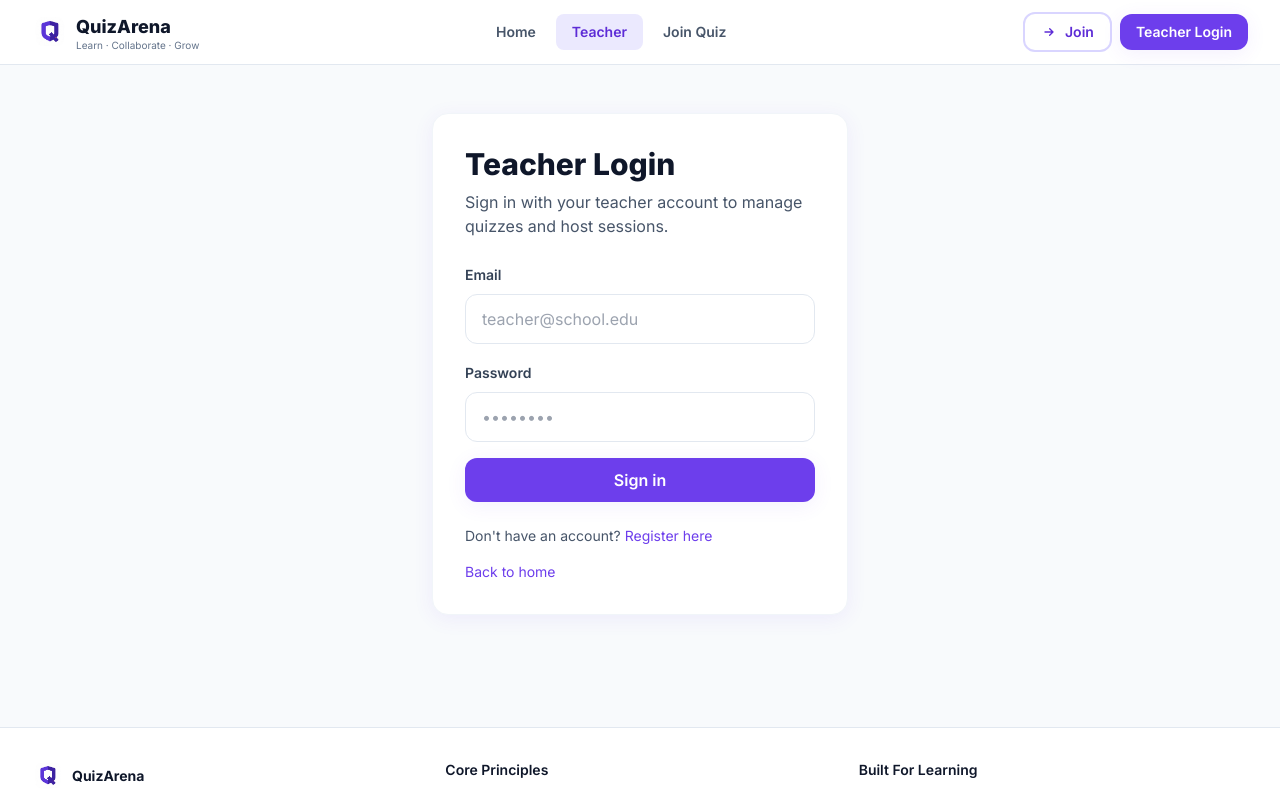
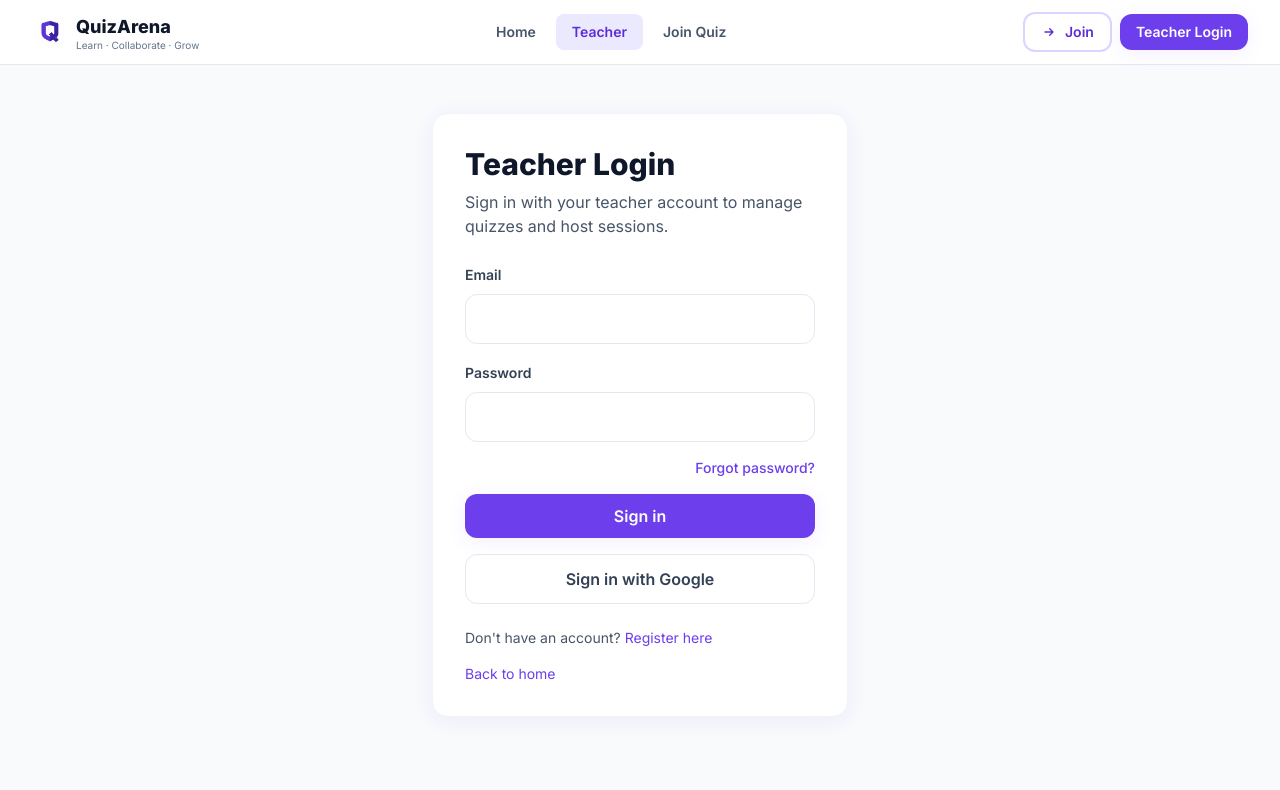
Before and after one commit to joevinyll/QuizArena, a React (Vite) app: page /teacher/login in a window 1280 px wide. Shown: the top 790 px of the page. Built offline with nearby package versions, Linux system fonts and the light colour scheme; no server answers; the database is empty.

Commit message:
added sign in and forgot password features

```diff
--- a/src/context/FirebaseContext.jsx
+++ b/src/context/FirebaseContext.jsx
@@ -1,13 +1,26 @@
 import { createContext, useContext, useEffect, useState } from "react";
 import { auth, authReady } from "../firebase.js";
 import {
+  GoogleAuthProvider,
   onAuthStateChanged,
   signInWithEmailAndPassword,
+  signInWithPopup,
   signOut,
   createUserWithEmailAndPassword,
+  sendPasswordResetEmail,
 } from "firebase/auth";
 
 const FirebaseContext = createContext(null);
+
+function getAuthErrorMessage(err, fallbackMessage) {
+  switch (err?.code) {
+    case "auth/invalid-credential":
+    case "auth/invalid-login-credentials":
+      return "Invalid credentials.";
+    default:
+      return err?.message || fallbackMessage;
+  }
+}
 
 export function useFirebase() {
   const context = useContext(FirebaseContext);
@@ -21,6 +34,7 @@ export function FirebaseProvider({ children }) {
   const [user, setUser] = useState(null);
   const [loading, setLoading] = useState(true);
   const [error, setError] = useState(null);
+  const googleProvider = new GoogleAuthProvider();
 
   useEffect(() => {
     let unsubscribe = () => {};
@@ -57,7 +71,7 @@ export function FirebaseProvider({ children }) {
       setUser(credentials.user);
       return credentials.user;
     } catch (err) {
-      setError(err.message || "Unable to sign in.");
+      setError(getAuthErrorMessage(err, "Unable to sign in."));
       throw err;
     } finally {
       setLoading(false);
@@ -77,7 +91,7 @@ export function FirebaseProvider({ children }) {
       setUser(credentials.user);
       return credentials.user;
     } catch (err) {
-      setError(err.message || "Unable to register.");
+      setError(getAuthErrorMessage(err, "Unable to register."));
       throw err;
     } finally {
       setLoading(false);
@@ -92,7 +106,40 @@ export function FirebaseProvider({ children }) {
       await signOut(auth);
       setUser(null);
     } catch (err) {
-      setError(err.message || "Unable to sign out.");
+      setError(getAuthErrorMessage(err, "Unable to sign out."));
+      throw err;
+    } finally {
+      setLoading(false);
+    }
+  };
+
+  const loginWithGoogle = async () => {
+    setLoading(true);
+    setError(null);
+    try {
+      await authReady;
+      googleProvider.setCustomParameters({ prompt: "select_account" });
+      const credentials = await signInWithPopup(auth, googleProvider);
+      setUser(credentials.user);
+      return credentials.user;
+    } catch (err) {
+      setError(getAuthErrorMessage(err, "Unable to sign in with Google."));
+      throw err;
+    } finally {
+      setLoading(false);
+    }
+  };
+
+  const resetPassword = async (email) => {
+    setLoading(true);
+    setError(null);
+    try {
+      await authReady;
+      await sendPasswordResetEmail(auth, email);
+    } catch (err) {
+      setError(
+        getAuthErrorMessage(err, "Unable to send password reset email."),
+      );
       throw err;
     } finally {
       setLoading(false);
@@ -101,7 +148,16 @@ export function FirebaseProvider({ children }) {
 
   return (
     <FirebaseContext.Provider
-      value={{ user, loading, error, login, register, logout }}
+      value={{
+        user,
+        loading,
+        error,
+        login,
+        loginWithGoogle,
+        register,
+        logout,
+        resetPassword,
+      }}
     >
       {children}
     </FirebaseContext.Provider>
--- a/src/pages/teacher/TeacherLogin.jsx
+++ b/src/pages/teacher/TeacherLogin.jsx
@@ -4,13 +4,15 @@ import { useFirebase } from "../../context/FirebaseContext.jsx";
 import { useRole } from "../../context/RoleContext.jsx";
 
 export default function TeacherLogin() {
-  const { user, login, loading, error } = useFirebase();
+  const { user, login, loginWithGoogle, resetPassword, loading, error } =
+    useFirebase();
   const { setUserRole } = useRole();
   const navigate = useNavigate();
   const location = useLocation();
   const [email, setEmail] = useState("");
   const [password, setPassword] = useState("");
   const [formError, setFormError] = useState(null);
+  const [resetMessage, setResetMessage] = useState(null);
 
   const from = location.state?.from?.pathname || "/teacher";
 
@@ -24,6 +26,7 @@ export default function TeacherLogin() {
   const handleSubmit = async (event) => {
     event.preventDefault();
     setFormError(null);
+    setResetMessage(null);
 
     if (!email || !password) {
       setFormError("Please enter both email and password.");
@@ -36,6 +39,36 @@ export default function TeacherLogin() {
       navigate(from, { replace: true });
     } catch (err) {
       setFormError(err.message || "Unable to sign in.");
+    }
+  };
+
+  const handleForgotPassword = async () => {
+    setFormError(null);
+    setResetMessage(null);
+
+    if (!email) {
+      setFormError("Enter your email first, then try reset password.");
+      return;
+    }
+
+    try {
+      await resetPassword(email);
+      setResetMessage("Password reset email sent. Check your inbox.");
+    } catch (err) {
+      setFormError(err.message || "Unable to send password reset email.");
+    }
+  };
+
+  const handleGoogleSignIn = async () => {
+    setFormError(null);
+    setResetMessage(null);
+
+    try {
+      await loginWithGoogle();
+      setUserRole("teacher");
+      navigate(from, { replace: true });
+    } catch (err) {
+      setFormError(err.message || "Unable to sign in with Google.");
     }
   };
 
@@ -60,7 +93,6 @@ export default function TeacherLogin() {
               value={email}
               onChange={(event) => setEmail(event.target.value)}
               className="mt-2 block w-full rounded-xl border border-slate-200 bg-white px-4 py-3 text-slate-900 focus:border-brand-500 focus:outline-none"
-              placeholder="teacher@school.edu"
             />
           </label>
 
@@ -73,13 +105,29 @@ export default function TeacherLogin() {
               value={password}
               onChange={(event) => setPassword(event.target.value)}
               className="mt-2 block w-full rounded-xl border border-slate-200 bg-white px-4 py-3 text-slate-900 focus:border-brand-500 focus:outline-none"
-              placeholder="••••••••"
             />
           </label>
+
+          <div className="flex justify-end">
+            <button
+              type="button"
+              onClick={handleForgotPassword}
+              disabled={loading}
+              className="text-sm font-medium text-brand-600 hover:underline disabled:cursor-not-allowed disabled:opacity-60"
+            >
+              Forgot password?
+            </button>
+          </div>
 
           {(formError || error) && (
             <div className="rounded-xl border border-red-200 bg-red-50 px-4 py-3 text-sm text-red-700">
               {formError || error}
+            </div>
+          )}
+
+          {resetMessage && (
+            <div className="rounded-xl border border-emerald-200 bg-emerald-50 px-4 py-3 text-sm text-emerald-700">
+              {resetMessage}
             </div>
           )}
 
@@ -89,6 +137,15 @@ export default function TeacherLogin() {
             className="btn-primary w-full"
           >
             {loading ? "Signing in..." : "Sign in"}
+          </button>
+
+          <button
+            type="button"
+            onClick={handleGoogleSignIn}
+            disabled={loading}
+            className="w-full rounded-xl border border-slate-200 bg-white px-4 py-3 font-semibold text-slate-700 transition hover:bg-slate-50 disabled:cursor-not-allowed disabled:opacity-60"
+          >
+            Sign in with Google
           </button>
         </form>
 
```
